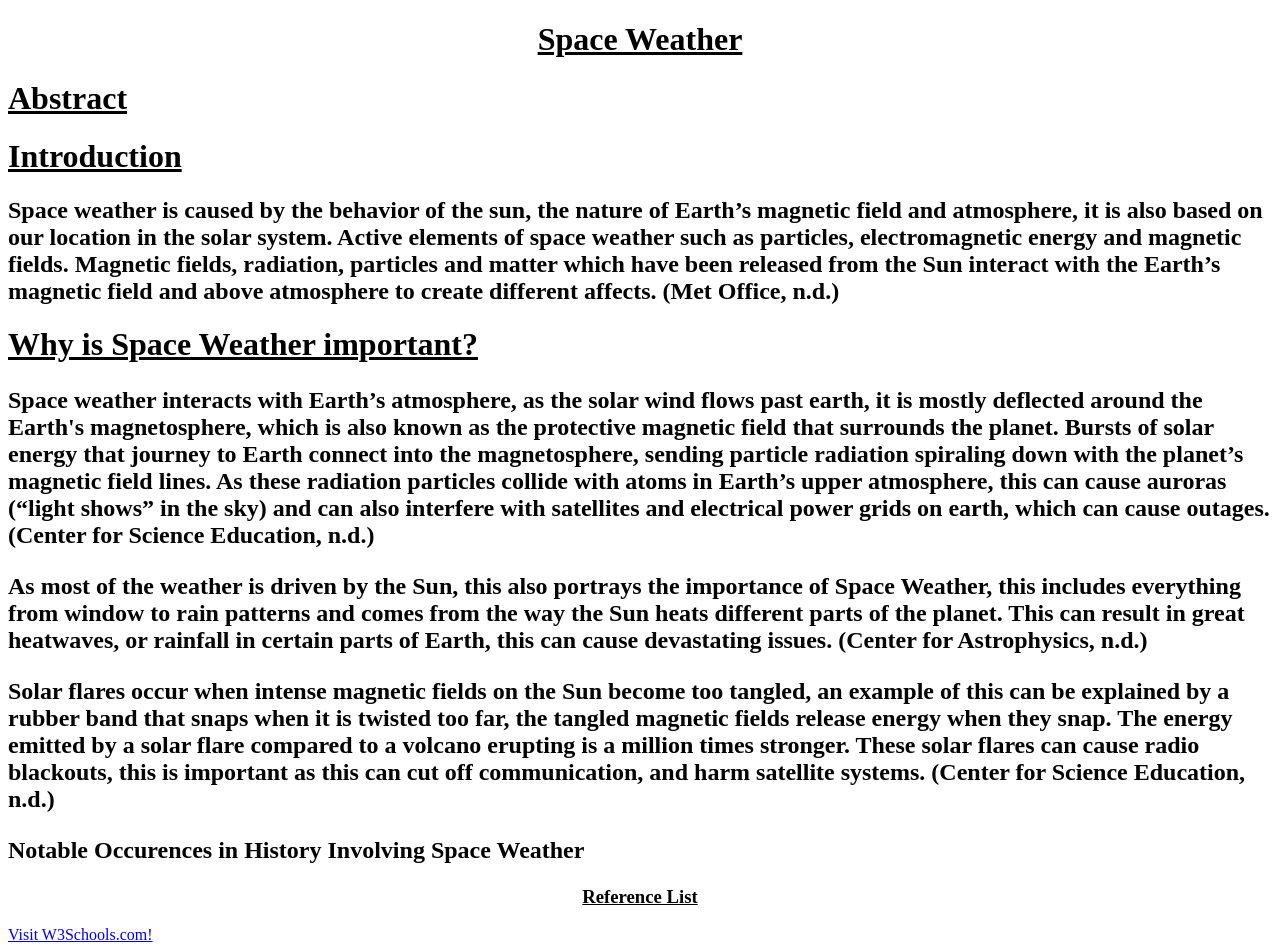
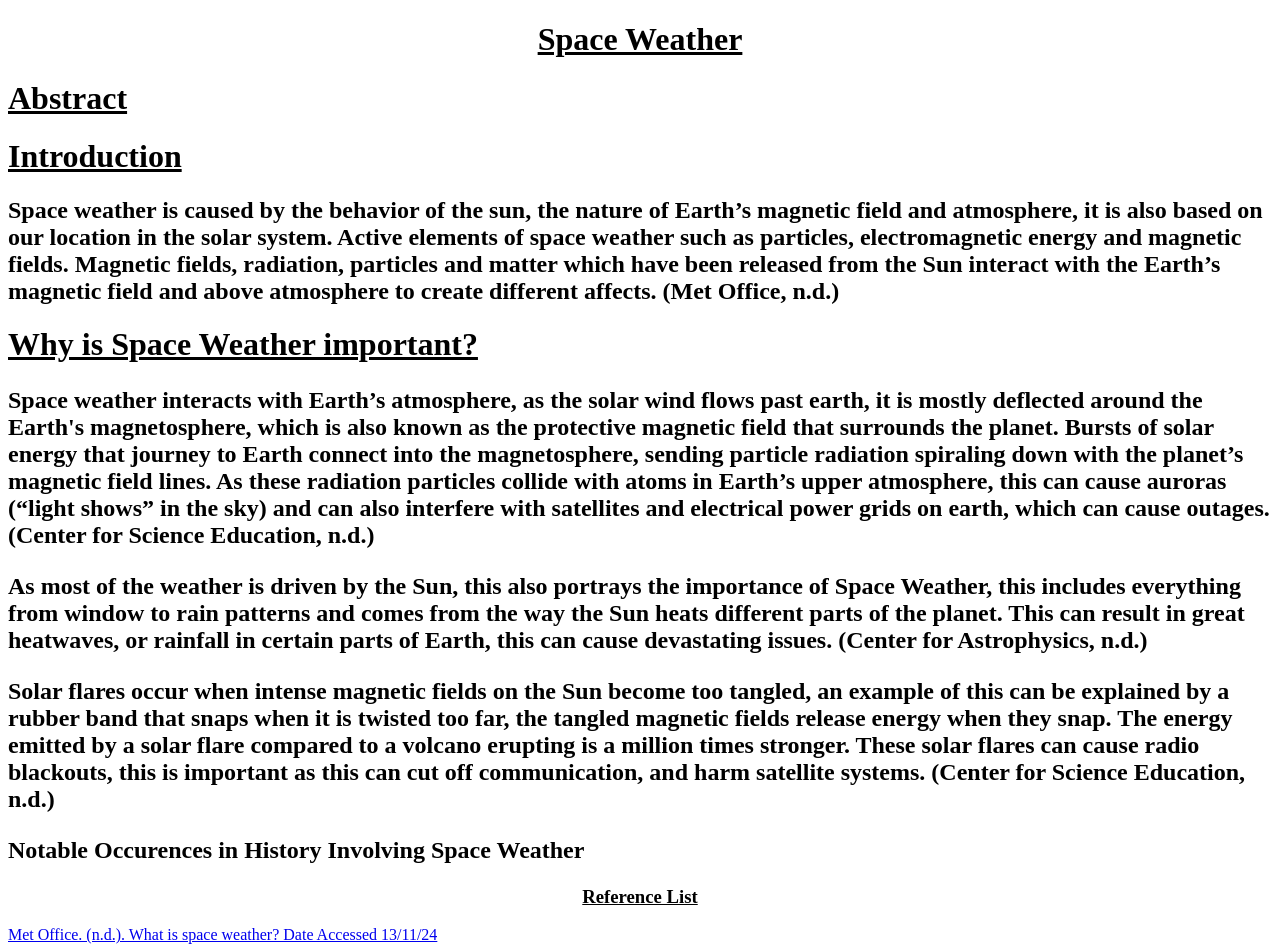
Before and after one commit to FEPSFY6876718/project, a plain HTML site: page index.html in a window 1280 px wide. Drawn offline with Linux system fonts and the light colour scheme.

Commit message:
Update index.html

```diff
--- a/index.html
+++ b/index.html
@@ -20,7 +20,7 @@
     <h1></h1>
 
     <center><h3><b><U> Reference List </U></b></h3></center>
-    <a href="https://www.w3schools.com/">Visit W3Schools.com!</a>
+    <a href="https://www.metoffice.gov.uk/weather/learn-about/space-weather/what-is-space-weather.">Met Office. (n.d.). What is space weather? Date Accessed 13/11/24</a>
 
   </head>
 
```
